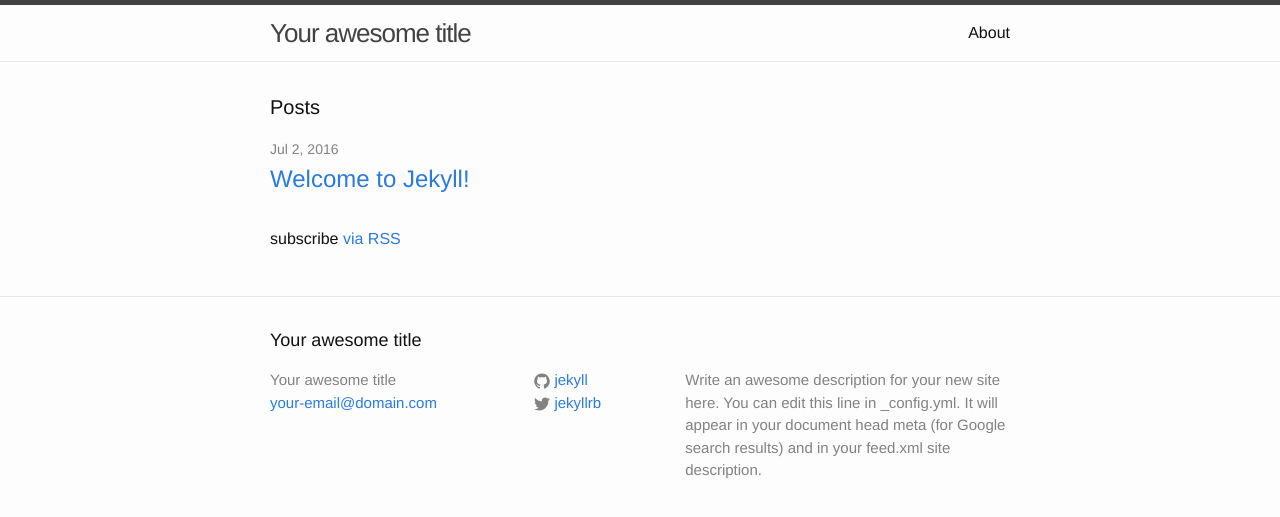
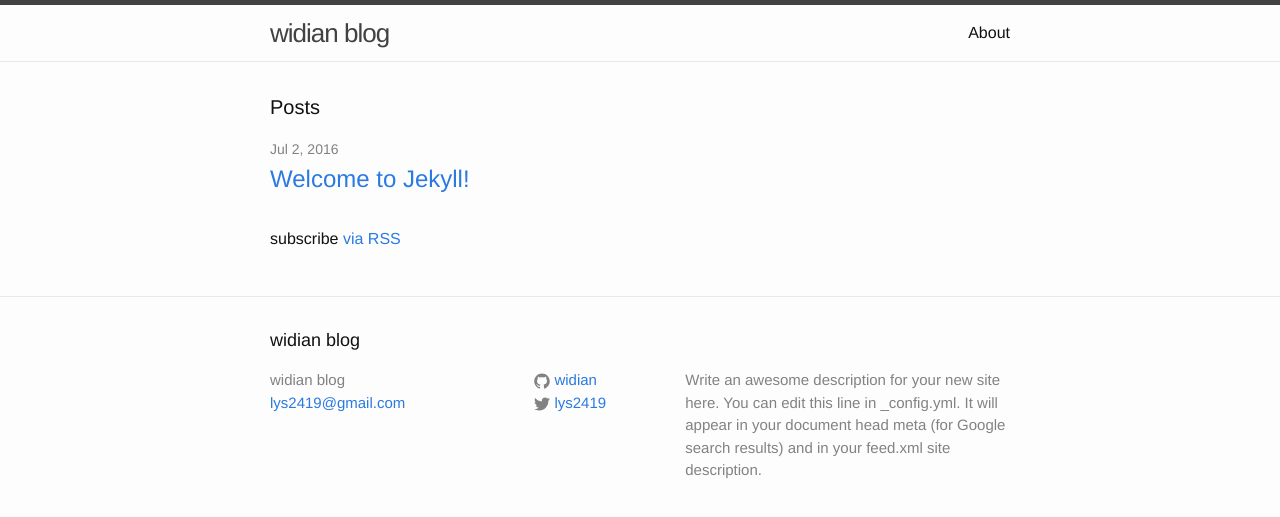
Before and after one commit to widian/widian.github.io, a Jekyll site: the page built from index.html, in a window 1280 px wide. Shown: the top 517 px of the page. Built offline with Jekyll 4.4.1, drawn with Linux system fonts in a browser that asks for light colours.

Commit message:
! config에 baseurl 추가

```diff
--- a/_config.yml
+++ b/_config.yml
@@ -6,16 +6,16 @@
 # 'jekyll serve'. If you change this file, please restart the server process.
 
 # Site settings
-title: Your awesome title
-email: your-email@domain.com
+title: widian blog
+email: lys2419@gmail.com
 description: > # this means to ignore newlines until "baseurl:"
   Write an awesome description for your new site here. You can edit this
   line in _config.yml. It will appear in your document head meta (for
   Google search results) and in your feed.xml site description.
-baseurl: "" # the subpath of your site, e.g. /blog
-url: "http://yourdomain.com" # the base hostname & protocol for your site
-twitter_username: jekyllrb
-github_username:  jekyll
+baseurl: "/widian-blog" # the subpath of your site, e.g. /blog
+url: "http://widian.github.io/widian-blog" # the base hostname & protocol for your site
+twitter_username: lys2419
+github_username: widian
 
 # Build settings
 markdown: kramdown
```
